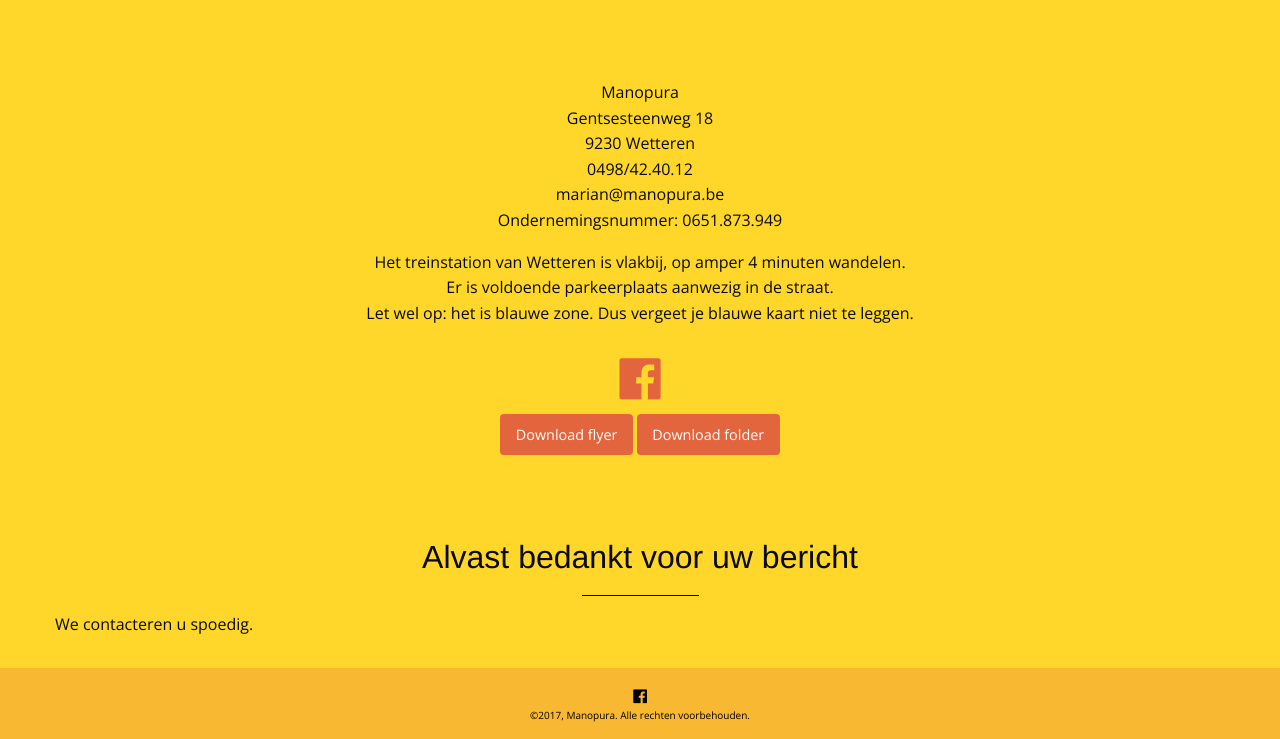
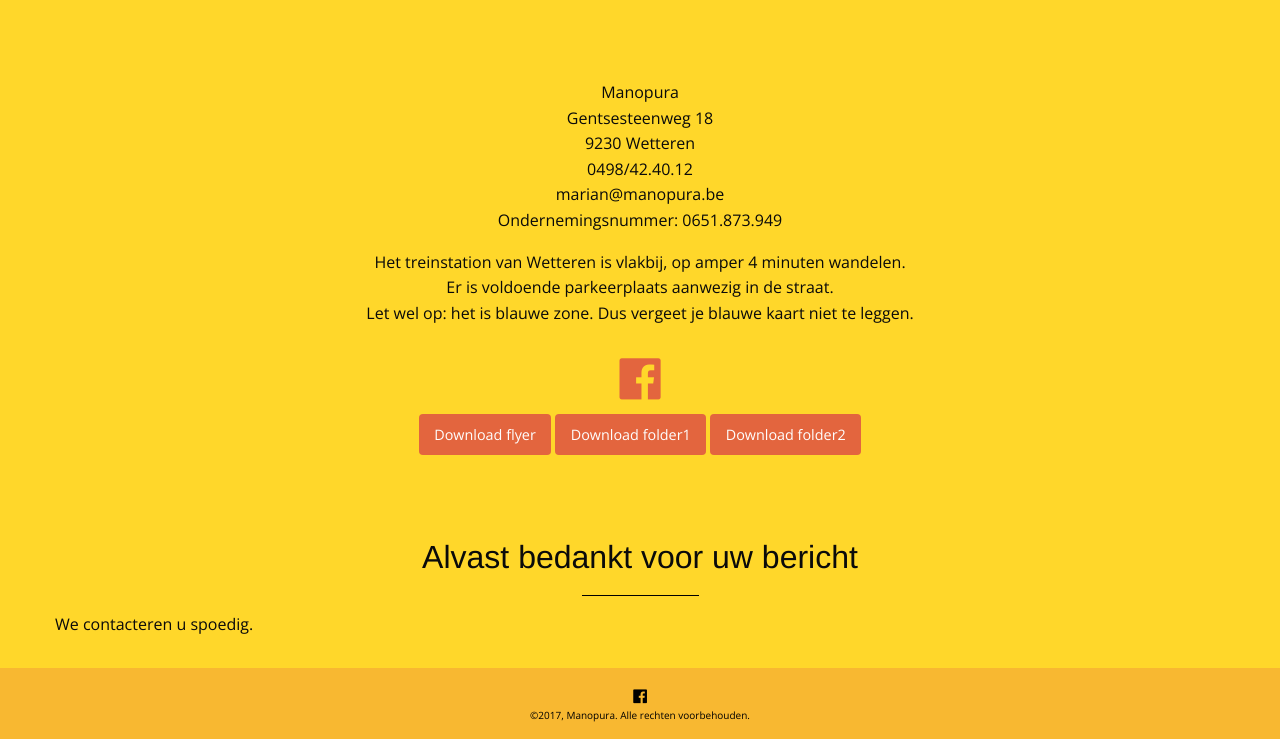
Before and after one commit to manopura/manopura.github.io, a Jekyll site: the page built from dankjewel.html, in a window 1280 px wide. Shown: the part 526-1265 px from the top of the page. Built offline with Jekyll 4.4.1, drawn with Linux system fonts in a browser that asks for light colours; nearby versions of some CDN libraries.

Commit message:
Update contact.html

```diff
--- a/_includes/contact.html
+++ b/_includes/contact.html
@@ -15,6 +15,7 @@
         </p>
         <a style="font-size: 3em; white" href="https://www.facebook.com/manopura"><i class="fa fa-facebook-official" aria-hidden="true"></i></a><br />
         <a class="button" href="files/manopura.pdf">Download flyer</a>
-        <a class="button" href="files/pagina1 plooifolder.jpg">Download folder</a>
+        <a class="button" href="files/pagina1 plooifolder.jpg">Download folder1</a>
+        <a class="button" href="files/pagina2 plooifolder.jpg">Download folder2</a>
     </div>
 </section>
```
